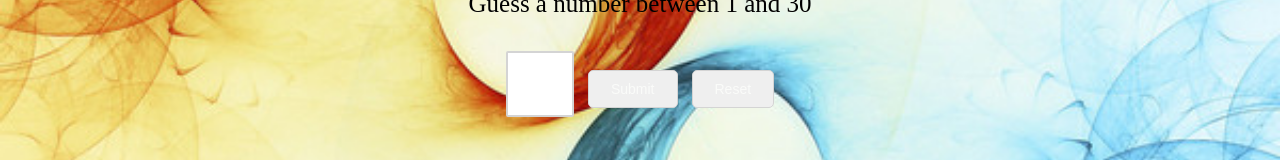
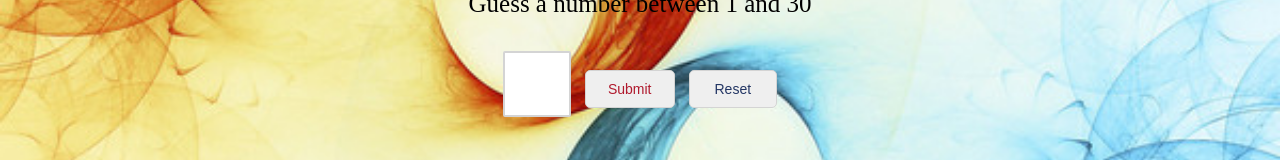
Before and after one commit to WindBeat/HotorCold, a plain HTML site: page index.html in a window 1280 px wide. Shown: the part 312-472 px from the top of the page. Drawn offline with nearby package versions, Linux system fonts and the light colour scheme.

Commit message:
Changed font Color on buttons
Changed font color on buttons and changed the padding on the reset button.

```diff
--- a/main.css
+++ b/main.css
@@ -117,7 +117,7 @@ p {
 #submit {
 	border-radius: 5px;
 	border: 1px solid #D4D4D4;
-	color: #fafbf9;
+	color: #B0192D;
 	padding: 10px 22px;
 	text-decoration: none;
 	margin-top: 10px;
@@ -127,8 +127,8 @@ p {
 #reset {
 	border-radius: 5px;
 	border: 1px solid #D4D4D4;
-	color: #fafbf9;
-	padding: 10px 22px;
+	color: #233664;
+	padding: 10px 25px;
 	text-decoration: none;
 	margin-top: 10px;
 	margin-left: 10px;
```
